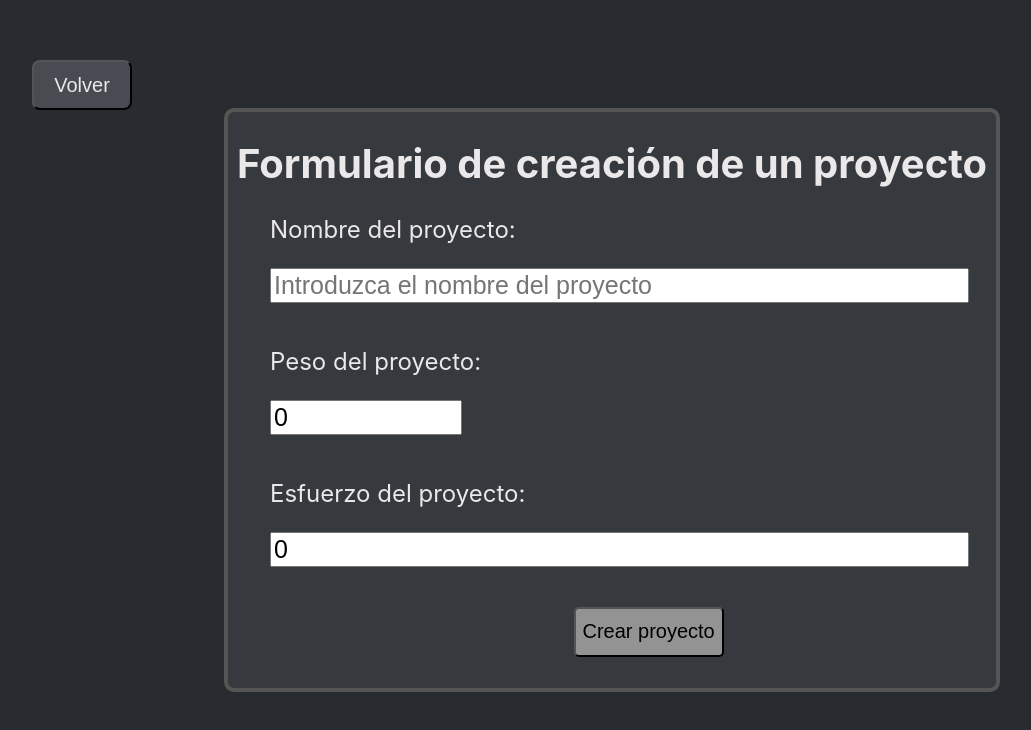
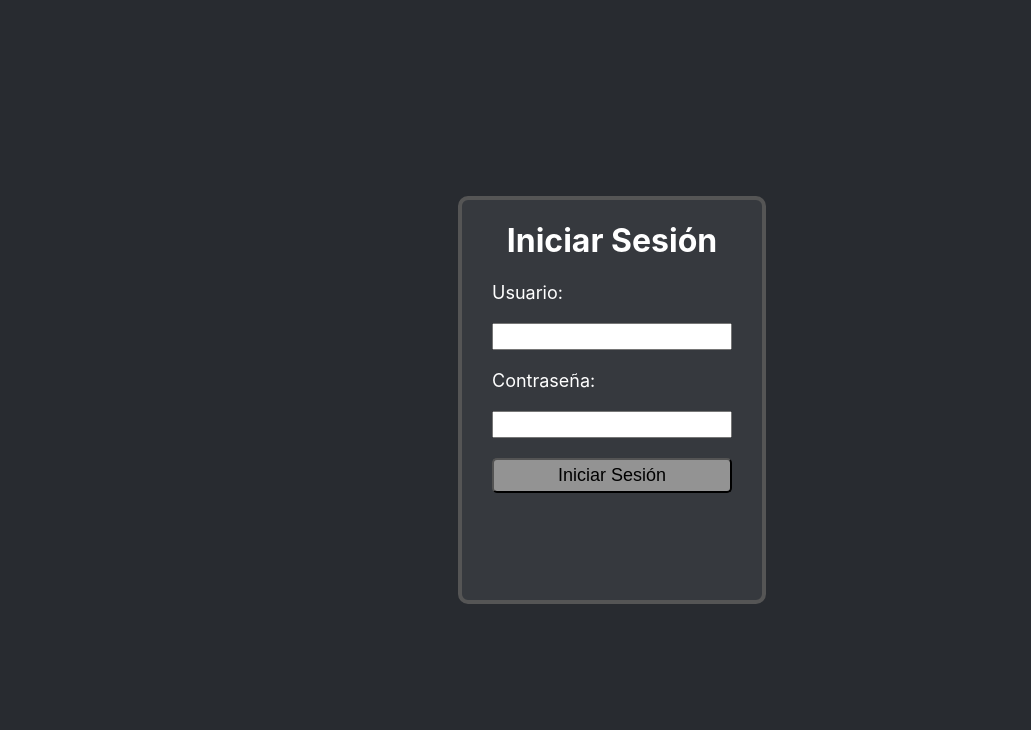
Before and after one commit to aom387ISO/requerimentsManagement, a React (Create React App) app in the folder frontend/: page / in a window 1280 px wide. Shown: the top 730 px of the page, without its empty margins (28-1059 px from the left). Built offline with nearby package versions, Linux system fonts and the light colour scheme.

Commit message:
Lógica cerrar sesión

```diff
--- a/frontend/src/index.js
+++ b/frontend/src/index.js
@@ -11,7 +11,7 @@ import InicioAdmin from './inicioAdmin';
 const root = ReactDOM.createRoot(document.getElementById('root'));
 root.render(
   <React.StrictMode>
-    <CrearProyecto/>
+    <IniciarSesion/>
   </React.StrictMode>
 );
 
--- a/frontend/src/inicioCliente.js
+++ b/frontend/src/inicioCliente.js
@@ -1,5 +1,8 @@
 import React, { useState } from 'react';
 import './incioCliente.css';
+import ReactDOM from 'react-dom/client';
+import './iniciarSesion';
+import IniciarSesion from './iniciarSesion';
 
 const data = [
   {
@@ -41,10 +44,19 @@ function InicioCliente() {
     setSelectedWeight(weight);
   };
 
+  const handleCerrarSesion = () => {
+    const root = ReactDOM.createRoot(document.getElementById('root'));
+    root.render(
+      <React.StrictMode>
+        <IniciarSesion />
+      </React.StrictMode>
+    );
+}
+
   return (
     <div className="main-container">
       <div className="header">
-        <button className="logout-button">Cerrar sesión</button>
+        <button className="logout-button" onClick={handleCerrarSesion}>Cerrar sesión</button>
       </div>
 
       <div className="table-container">
```
